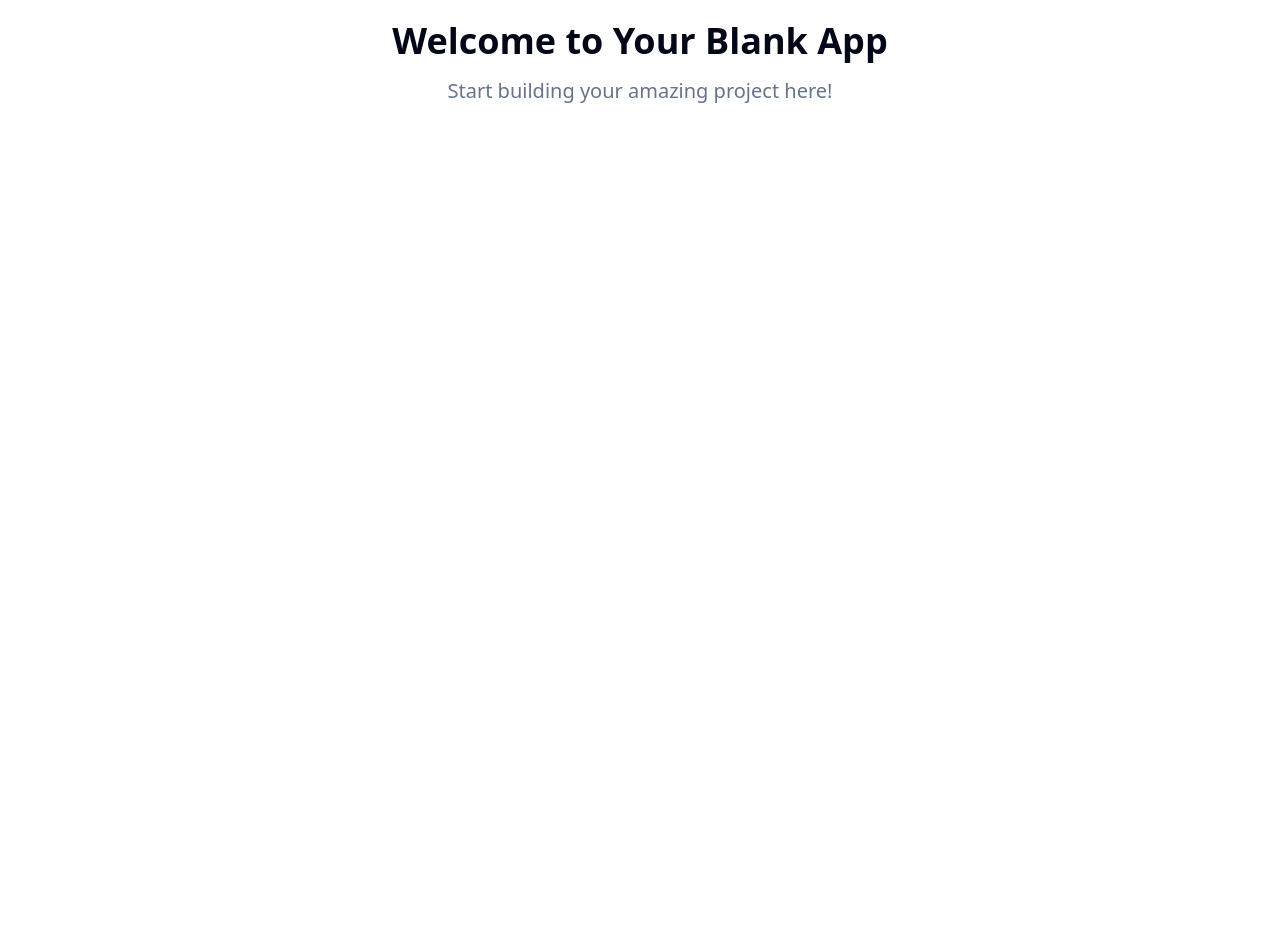
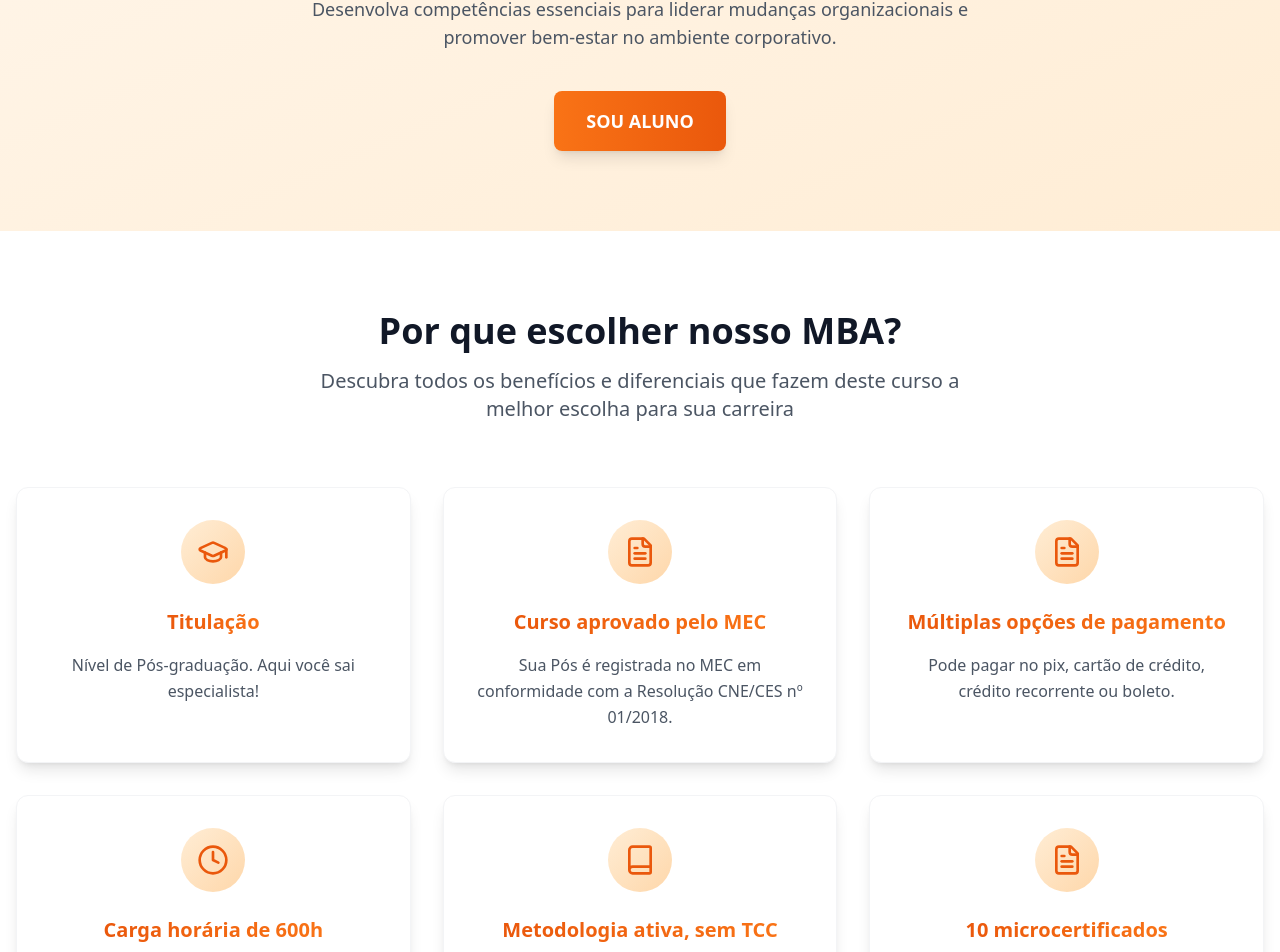
Before and after one commit to danielccavalcante/bottom-icons-redesign, a React (Vite) app: page / in a window 1280 px wide. Shown: the part 337-1289 px from the top of the page. Before the commit the page ends 800 px from the top, so only its background shows below. Built offline with nearby package versions, Linux system fonts and the light colour scheme.

Commit message:
Refactor: Redesign bottom icons
Redesign the bottom part of the page with standardized icons, keeping the rest of the page the same.

```diff
--- /dev/null
+++ b/src/components/CourseFeatures.tsx
@@ -0,0 +1,102 @@
+
+import React from 'react';
+import FeatureCard from './FeatureCard';
+import {
+  GraduationCap,
+  Clock,
+  FileText,
+  Book
+} from 'lucide-react';
+
+const CourseFeatures = () => {
+  const features = [
+    {
+      icon: <GraduationCap className="w-8 h-8" />,
+      title: "Titulação",
+      description: "Nível de Pós-graduação. Aqui você sai especialista!"
+    },
+    {
+      icon: <FileText className="w-8 h-8" />,
+      title: "Curso aprovado pelo MEC",
+      description: "Sua Pós é registrada no MEC em conformidade com a Resolução CNE/CES nº 01/2018."
+    },
+    {
+      icon: <FileText className="w-8 h-8" />,
+      title: "Múltiplas opções de pagamento",
+      description: "Pode pagar no pix, cartão de crédito, crédito recorrente ou boleto."
+    },
+    {
+      icon: <Clock className="w-8 h-8" />,
+      title: "Carga horária de 600h",
+      description: "A gestão do tempo é sua. Você terá de 8 a 12 meses para concluir o curso"
+    },
+    {
+      icon: <Book className="w-8 h-8" />,
+      title: "Metodologia ativa, sem TCC",
+      description: "Disciplinas com trilhas de aprendizagem interativas e suporte especializado durante seus estudos. Não temos TCC!"
+    },
+    {
+      icon: <FileText className="w-8 h-8" />,
+      title: "10 microcertificados",
+      description: "Receberá um certificado de atualização por disciplina concluída para potencializar o seu perfil."
+    },
+    {
+      icon: <Book className="w-8 h-8" />,
+      title: "Material didático",
+      description: "A gestão do tempo é sua. Você terá de 8 a 12 meses para concluir o curso."
+    },
+    {
+      icon: <FileText className="w-8 h-8" />,
+      title: "Multiplataforma e APP exclusivo",
+      description: "Conteúdo 100% digital disponível 24hrs por dia na plataforma educacional. Acesse por site ou APP por computador, tablet ou celular."
+    },
+    {
+      icon: <GraduationCap className="w-8 h-8" />,
+      title: "Carteirinha de Estudante",
+      description: "Receberá carteirinha estudantil gratuitamente após a matrícula"
+    },
+    {
+      icon: <Book className="w-8 h-8" />,
+      title: "Teoria na prática",
+      description: "Aulas superdinâmicas com videoaulas, mapas mentais e muito mais."
+    },
+    {
+      icon: <FileText className="w-8 h-8" />,
+      title: "Certificado de Conclusão",
+      description: "Receberá o certificado da pós-graduação em até 40 dias"
+    },
+    {
+      icon: <GraduationCap className="w-8 h-8" />,
+      title: "Secretaria digital",
+      description: "Gestão acadêmica, financeira e pedagógica 100% online."
+    }
+  ];
+
+  return (
+    <section className="py-20 bg-white">
+      <div className="container mx-auto px-4">
+        <div className="text-center mb-16">
+          <h2 className="text-3xl md:text-4xl font-bold text-gray-900 mb-4">
+            Por que escolher nosso MBA?
+          </h2>
+          <p className="text-xl text-gray-600 max-w-2xl mx-auto">
+            Descubra todos os benefícios e diferenciais que fazem deste curso a melhor escolha para sua carreira
+          </p>
+        </div>
+
+        <div className="grid grid-cols-1 md:grid-cols-2 lg:grid-cols-3 gap-8">
+          {features.map((feature, index) => (
+            <FeatureCard
+              key={index}
+              icon={feature.icon}
+              title={feature.title}
+              description={feature.description}
+            />
+          ))}
+        </div>
+      </div>
+    </section>
+  );
+};
+
+export default CourseFeatures;
--- /dev/null
+++ b/src/components/FeatureCard.tsx
@@ -0,0 +1,28 @@
+
+import React from 'react';
+
+interface FeatureCardProps {
+  icon: React.ReactNode;
+  title: string;
+  description: string;
+}
+
+const FeatureCard = ({ icon, title, description }: FeatureCardProps) => {
+  return (
+    <div className="bg-white rounded-xl p-8 shadow-lg hover:shadow-xl transition-all duration-300 transform hover:-translate-y-2 border border-gray-100">
+      <div className="flex flex-col items-center text-center">
+        <div className="mb-6 p-4 bg-gradient-to-br from-orange-100 to-orange-200 rounded-full text-orange-600">
+          {icon}
+        </div>
+        <h3 className="text-xl font-bold text-gray-900 mb-4 bg-gradient-to-r from-orange-600 to-orange-500 bg-clip-text text-transparent">
+          {title}
+        </h3>
+        <p className="text-gray-600 leading-relaxed">
+          {description}
+        </p>
+      </div>
+    </div>
+  );
+};
+
+export default FeatureCard;
--- /dev/null
+++ b/src/components/Hero.tsx
@@ -0,0 +1,31 @@
+
+import React from 'react';
+import { GraduationCap } from 'lucide-react';
+
+const Hero = () => {
+  return (
+    <section className="bg-gradient-to-br from-orange-50 to-orange-100 py-20">
+      <div className="container mx-auto px-4 text-center">
+        <div className="flex justify-center mb-6">
+          <div className="p-4 bg-orange-500 rounded-full">
+            <GraduationCap className="w-12 h-12 text-white" />
+          </div>
+        </div>
+        <h1 className="text-4xl md:text-6xl font-bold text-gray-900 mb-6">
+          MBA em Saúde Emocional
+        </h1>
+        <p className="text-xl md:text-2xl text-gray-700 mb-8 max-w-3xl mx-auto">
+          Cultura e Novas Relações do Trabalho
+        </p>
+        <p className="text-lg text-gray-600 mb-10 max-w-2xl mx-auto">
+          Desenvolva competências essenciais para liderar mudanças organizacionais e promover bem-estar no ambiente corporativo.
+        </p>
+        <button className="bg-gradient-to-r from-orange-500 to-orange-600 text-white px-8 py-4 rounded-lg text-lg font-semibold hover:from-orange-600 hover:to-orange-700 transition-all duration-300 transform hover:scale-105 shadow-lg">
+          SOU ALUNO
+        </button>
+      </div>
+    </section>
+  );
+};
+
+export default Hero;
--- a/src/pages/Index.tsx
+++ b/src/pages/Index.tsx
@@ -1,12 +1,13 @@
-// Update this page (the content is just a fallback if you fail to update the page)
+
+import React from 'react';
+import Hero from '../components/Hero';
+import CourseFeatures from '../components/CourseFeatures';
 
 const Index = () => {
   return (
-    <div className="min-h-screen flex items-center justify-center bg-background">
-      <div className="text-center">
-        <h1 className="text-4xl font-bold mb-4">Welcome to Your Blank App</h1>
-        <p className="text-xl text-muted-foreground">Start building your amazing project here!</p>
-      </div>
+    <div className="min-h-screen bg-gray-50">
+      <Hero />
+      <CourseFeatures />
     </div>
   );
 };
```
